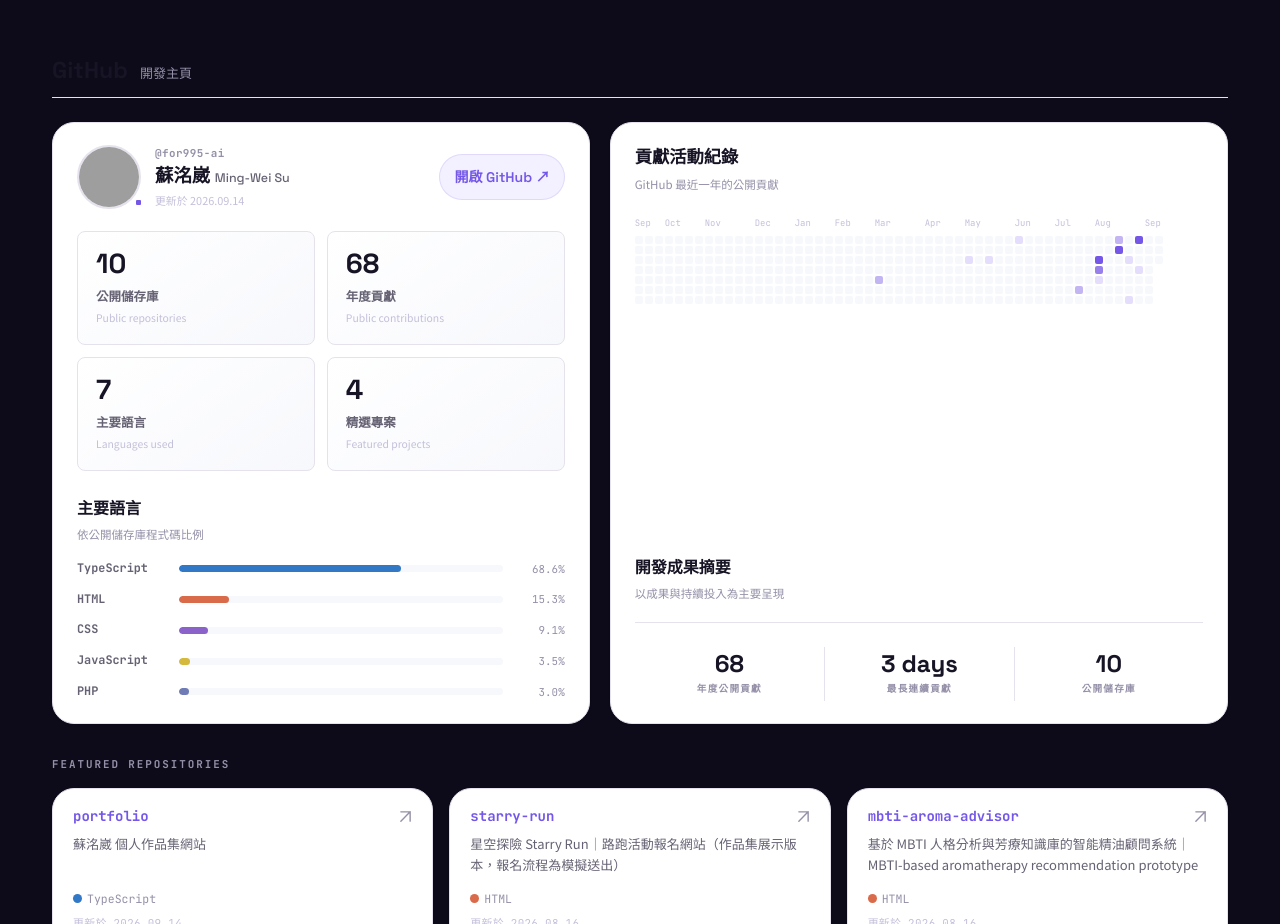
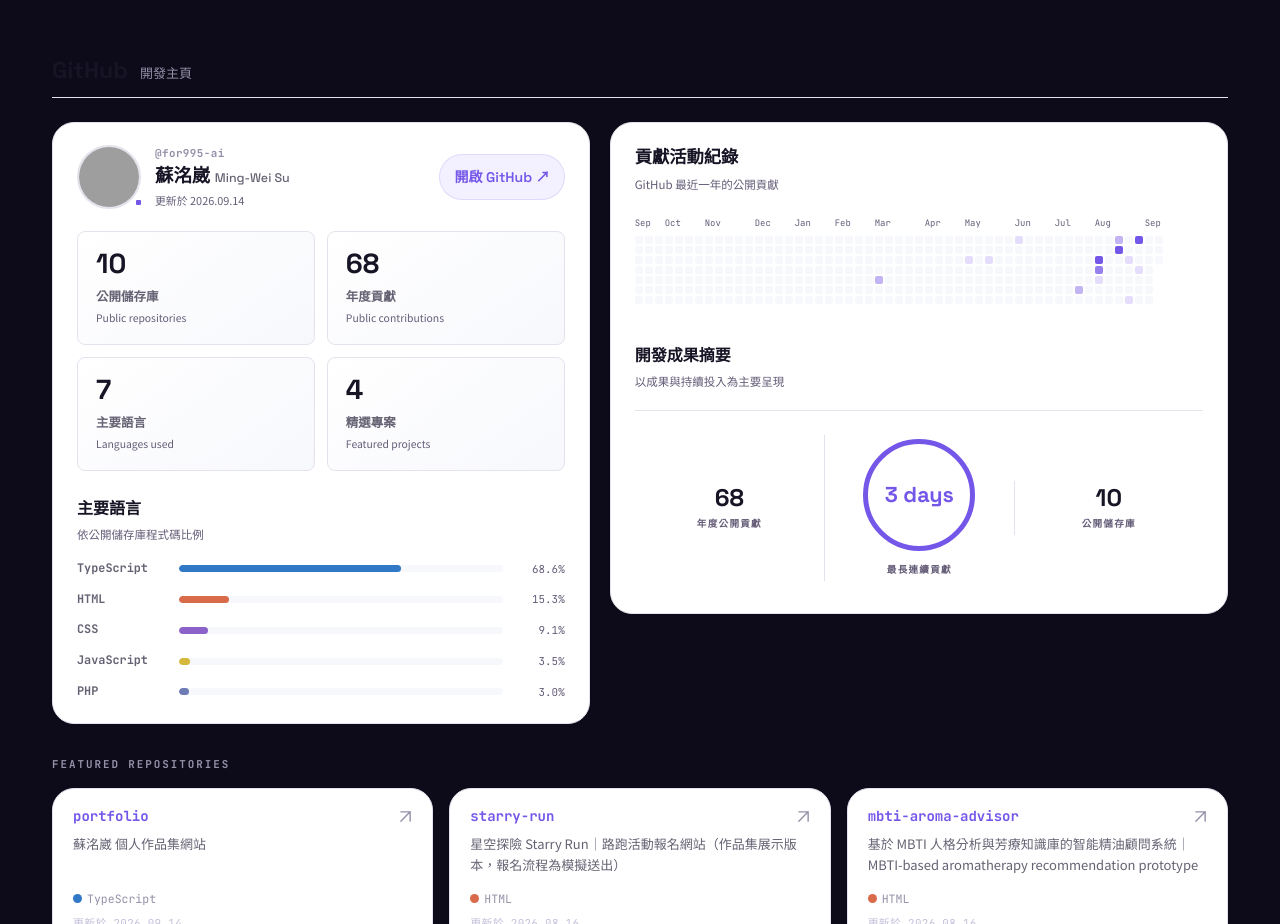
Before and after one commit to for995-ai/portfolio, a React (Vite) app: page / in a window 1280 px wide. Shown: the part 3920-4844 px from the top of the page. Built offline with nearby package versions, Linux system fonts and the light colour scheme; grey boxes are pictures that could not be loaded.

Commit message:
fix: compact contribution summary and improve contrast

```diff
--- a/src/styles/v2.css
+++ b/src/styles/v2.css
@@ -1694,8 +1694,8 @@
 }
 
 .v2-gh-streak-heading {
-  margin-top: auto;
-  padding-top: 38px;
+  margin-top: 36px;
+  padding-top: 0;
 }
 
 .v2-gh-summary-grid {
@@ -1765,3 +1765,31 @@
     border-left: 0;
   }
 }
+/* Compact contribution composition; ring is decorative, not a progress chart. */
+.v2-gh-contribution-card { height: auto; align-self: start; padding-bottom: 32px !important; }
+.v2-gh-summary-grid { align-items: center; }
+.v2-gh-summary-grid > div:nth-child(2) .v2-gh-stat-value {
+  width: 112px;
+  height: 112px;
+  margin: 0 auto 12px;
+  display: flex;
+  align-items: center;
+  justify-content: center;
+  border: 5px solid var(--v2-purple);
+  border-radius: 50%;
+  color: var(--v2-purple);
+  font-size: 1.35rem;
+  white-space: nowrap;
+}
+.v2-gh-profile-copy > p:last-child,
+.v2-gh-metric-hint,
+.v2-gh-panel-heading p,
+.v2-gh-streak-heading p,
+.v2-gh-language-percent,
+.v2-gh-stat-label,
+.v2-gh-contribution-card .v2-heatmap-months span { color: #655D78; }
+@media (min-width: 421px) and (max-width: 600px) {
+  .v2-gh-summary-grid > div:nth-child(2) .v2-gh-stat-value {
+    width: 84px; height: 84px; font-size: 1rem;
+  }
+}
```
